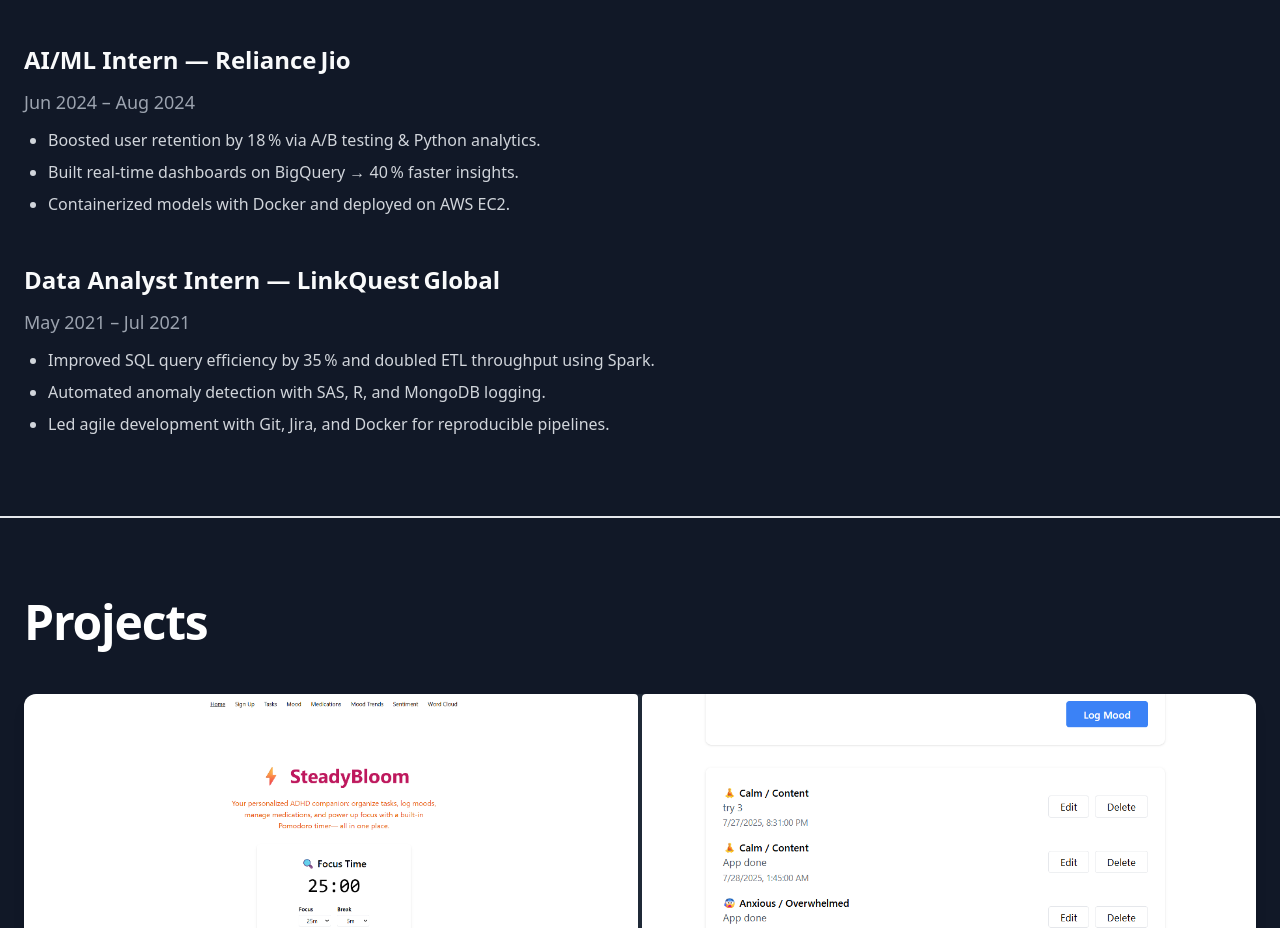
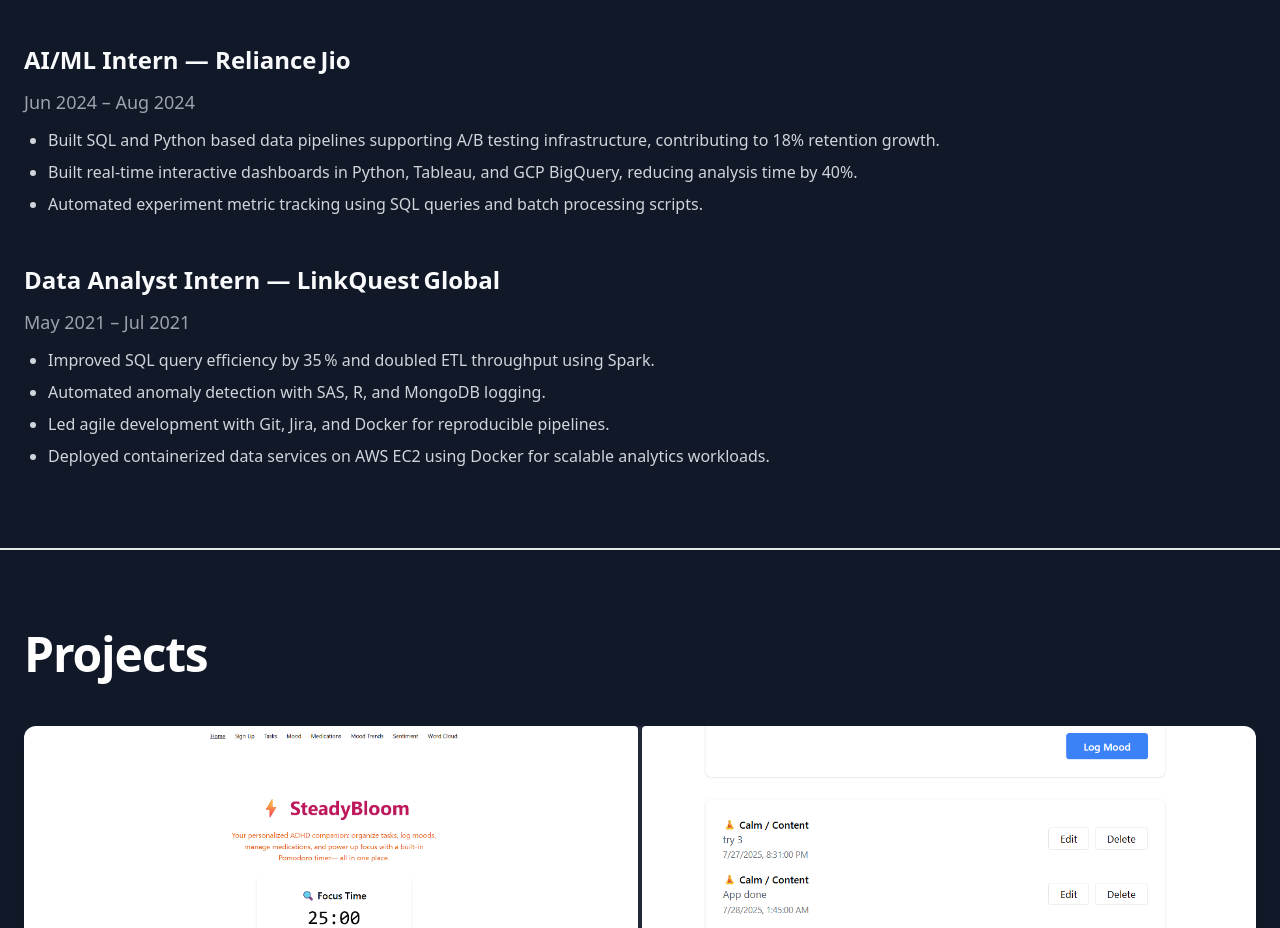
Before and after one commit to Mrinmayi03/MrinmayiKatti_Portfolio, a React (Vite) app: page / in a window 1280 px wide. Shown: the part 1060-1988 px from the top of the page. Built offline with nearby package versions, Linux system fonts and the light colour scheme.

Commit message:
Updated AI/ML Internship experience.

```diff
--- a/src/components/Experience.tsx
+++ b/src/components/Experience.tsx
@@ -6,9 +6,9 @@
       title: 'AI/ML Intern',
       period: 'Jun 2024 – Aug 2024',
       bullets: [
-        'Boosted user retention by 18 % via A/B testing & Python analytics.',
-        'Built real‑time dashboards on BigQuery → 40 % faster insights.',
-        'Containerized models with Docker and deployed on AWS EC2.',
+        'Built SQL and Python based data pipelines supporting A/B testing infrastructure, contributing to 18% retention growth.',
+        'Built real-time interactive dashboards in Python, Tableau, and GCP BigQuery, reducing analysis time by 40%.',
+        'Automated experiment metric tracking using SQL queries and batch processing scripts.',
       ],
     },
     {
@@ -19,6 +19,7 @@
         'Improved SQL query efficiency by 35 % and doubled ETL throughput using Spark.',
         'Automated anomaly detection with SAS, R, and MongoDB logging.',
         'Led agile development with Git, Jira, and Docker for reproducible pipelines.',
+        ' Deployed containerized data services on AWS EC2 using Docker for scalable analytics workloads.',
       ],
     },
   ];
```
